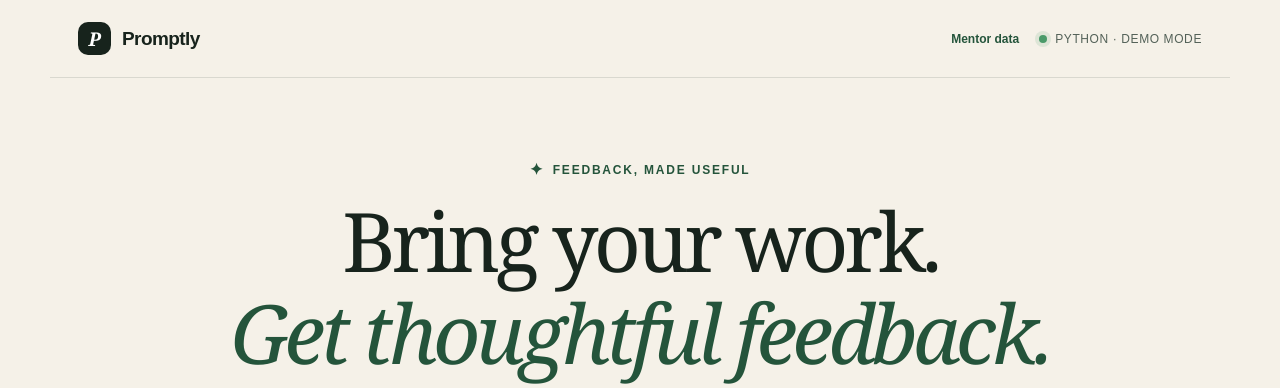
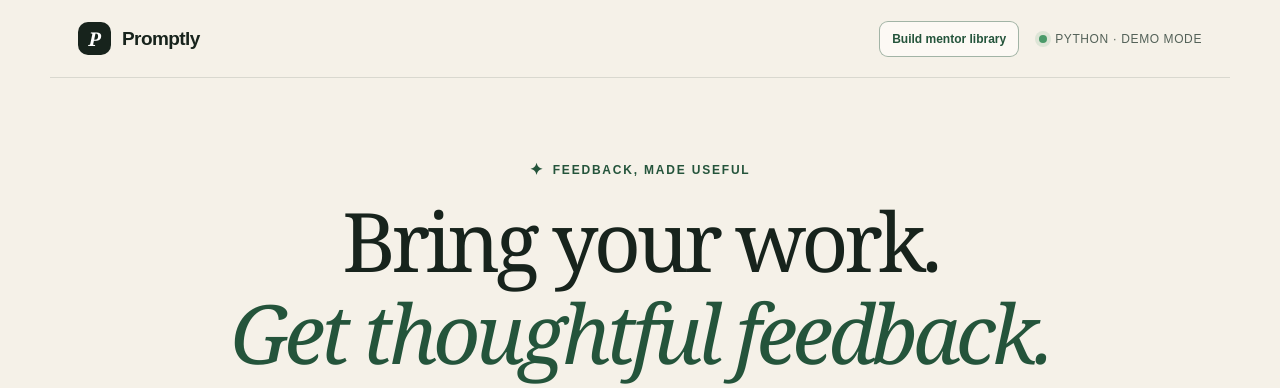
Before and after one commit to Steve21221/Hackathon_1, a Flask app: page / in a window 1280 px wide. Shown: the top 388 px of the page. Run offline with Flask 3, Linux system fonts and the light colour scheme.

Commit message:
Clarify workspace navigation

```diff
--- a/static/style.css
+++ b/static/style.css
@@ -8,8 +8,9 @@ main { min-height:100vh; overflow:hidden; }
 .brand { color:var(--ink); display:flex; align-items:center; gap:11px; text-decoration:none; font-size:19px; font-weight:700; letter-spacing:-.03em; }
 .brand-mark { display:grid; place-items:center; width:33px; height:33px; border-radius:10px; background:var(--ink); color:#fff; font-family:Georgia,serif; font-style:italic; }
 .nav-actions { display:flex; align-items:center; gap:20px; }
-.nav-link { color:var(--green); text-decoration:none; font-size:12px; font-weight:700; }
-.nav-link:hover { text-decoration:underline; }
+.nav-link { display:inline-flex; align-items:center; min-height:36px; padding:8px 12px; color:var(--green); background:rgba(255,253,248,.72); border:1px solid rgba(36,84,59,.42); border-radius:9px; text-decoration:none; font-size:12px; font-weight:700; transition:.18s ease; }
+.nav-link:hover { color:#fff; background:var(--green); border-color:var(--green); }
+.nav-link:focus-visible { outline:3px solid var(--sage); outline-offset:2px; }
 .status { display:flex; align-items:center; gap:8px; font-size:12px; letter-spacing:.05em; color:#536158; text-transform:uppercase; }
 .status i { width:8px; height:8px; border-radius:50%; background:#4a9a69; box-shadow:0 0 0 4px rgba(74,154,105,.14); }
 .hero { text-align:center; max-width:900px; margin:82px auto 58px; padding:0 24px; }
--- a/templates/index.html
+++ b/templates/index.html
@@ -11,7 +11,7 @@
   <main>
     <nav class="nav" aria-label="Main navigation">
       <a class="brand" href="{{ url_for('home') }}" aria-label="Promptly home"><span class="brand-mark">P</span><span>Promptly</span></a>
-      <div class="nav-actions"><a class="nav-link" href="{{ url_for('mentor_data') }}">Mentor data</a><span class="status"><i></i> Python &middot; {% if model_provider == 'ollama' %}local Ollama{% elif model_provider == 'openai' %}OpenAI{% else %}demo mode{% endif %}</span></div>
+      <div class="nav-actions"><a class="nav-link" href="{{ url_for('mentor_data') }}">Build mentor library</a><span class="status"><i></i> Python &middot; {% if model_provider == 'ollama' %}local Ollama{% elif model_provider == 'openai' %}OpenAI{% else %}demo mode{% endif %}</span></div>
     </nav>
 
     <section class="hero">
```
Also changed, not shown: tests/test_app.py (+1 -0 lines).
